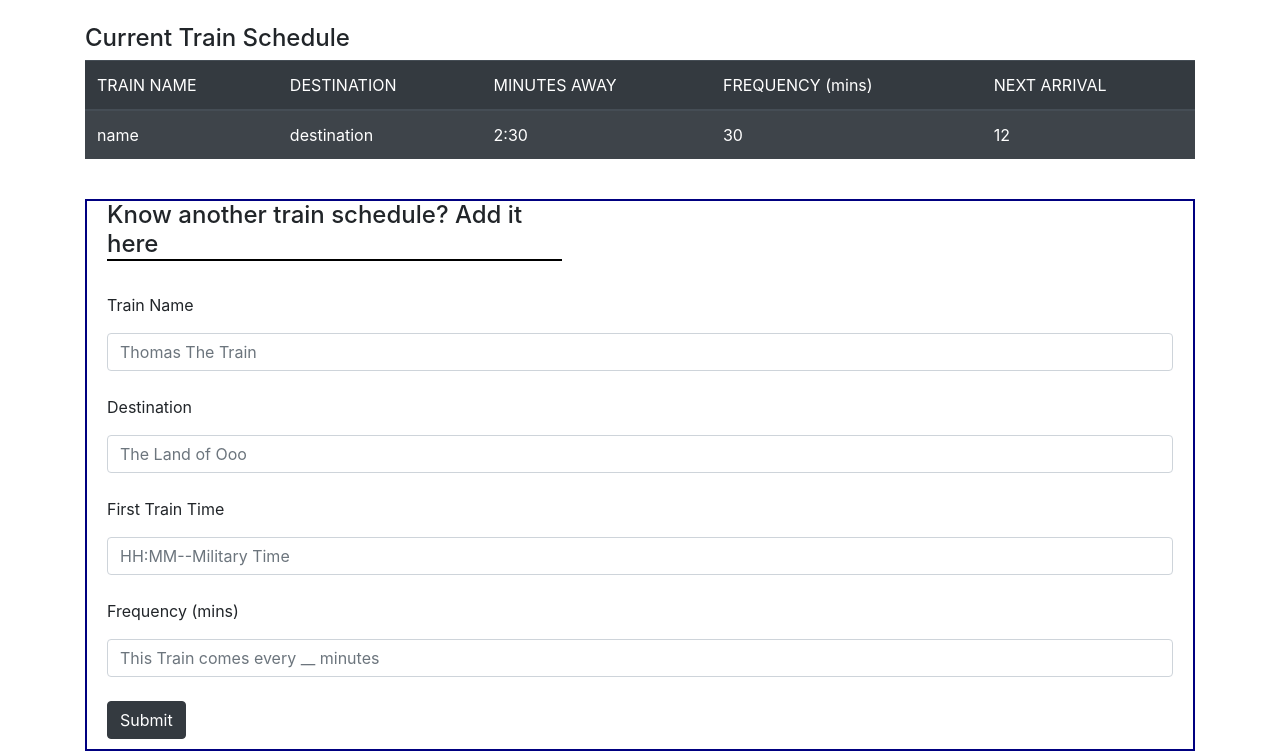
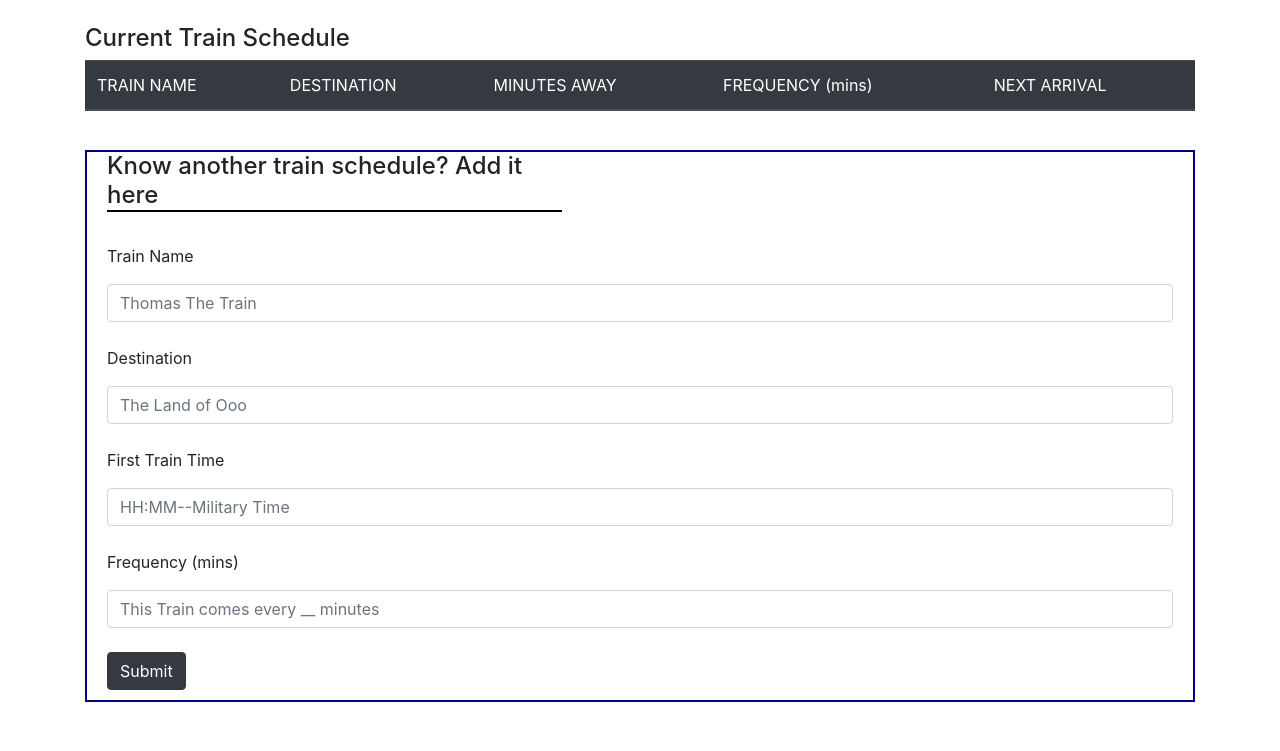
Before and after one commit to Cassandraheil/Train-Scheduler, a plain HTML site: page index.html in a window 1280 px wide. Shown: the part 198-949 px from the top of the page. After the commit the page ends 900 px from the top, so only its background shows below. Drawn offline with nearby package versions, Linux system fonts and the light colour scheme; no server answers.

Commit message:
read me updated

```diff
--- a/index.html
+++ b/index.html
@@ -39,11 +39,7 @@
               </thead>
               <tbody>
                 <tr>
-                  <td>name</td>
-                  <td>destination</td>
-                  <td>2:30</td>
-                  <td>30</td>
-                  <td>12</td>
+
                 </tr>
                 </tr>
               </tbody>
```
Also changed, not shown: 1 other file.
